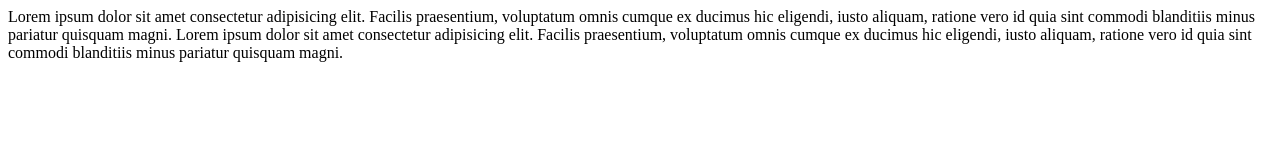
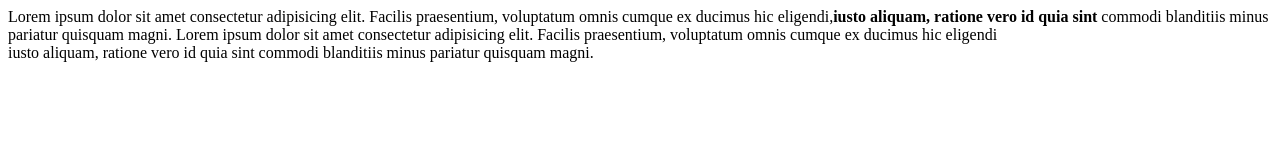
Before and after one commit to nehal-nexgeno/demo, a plain HTML site: page index.html in a window 1280 px wide. Drawn offline with Linux system fonts and the light colour scheme.

Commit message:
Update index.html
some changes

```diff
--- a/index.html
+++ b/index.html
@@ -7,8 +7,9 @@
 </head>
 <body>
     <div class="box">
-        Lorem ipsum dolor sit amet consectetur adipisicing elit. Facilis praesentium, voluptatum omnis cumque ex ducimus hic eligendi, iusto aliquam, ratione vero id quia sint commodi blanditiis minus pariatur quisquam magni.
-        Lorem ipsum dolor sit amet consectetur adipisicing elit. Facilis praesentium, voluptatum omnis cumque ex ducimus hic eligendi, iusto aliquam, ratione vero id quia sint commodi blanditiis minus pariatur quisquam magni.
+        Lorem ipsum dolor sit amet consectetur adipisicing elit. Facilis praesentium, voluptatum omnis cumque ex ducimus hic eligendi,<strong>iusto aliquam, ratione vero id quia sint</strong> commodi blanditiis minus pariatur quisquam magni.
+        Lorem ipsum dolor sit amet consectetur adipisicing elit. Facilis praesentium, voluptatum omnis cumque ex ducimus hic eligendi<br>
+        iusto aliquam, ratione vero id quia sint commodi blanditiis minus pariatur quisquam magni.
     </div>
 </body>
 </html>
```
